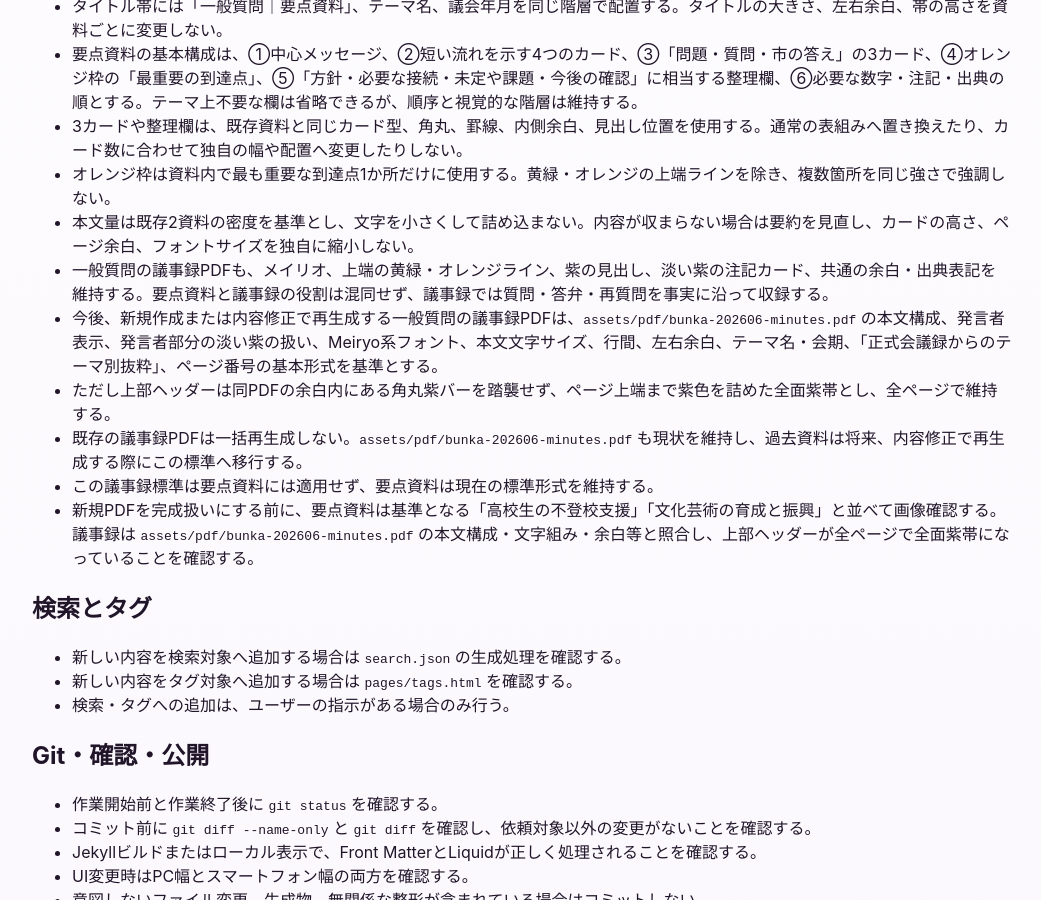
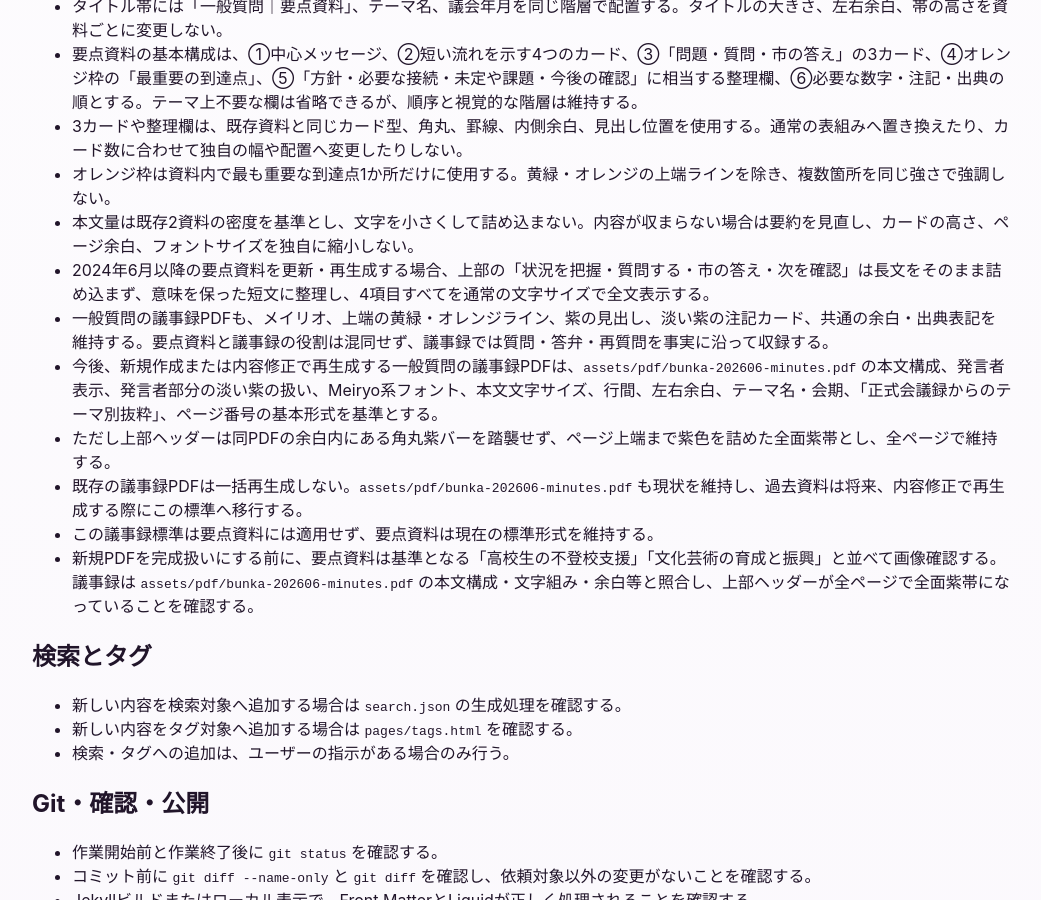
Before and after one commit to sakioryousuke-eng/activity-site, a Jekyll site: the page built from AGENTS.md, in a window 1280 px wide and 900 px high, scrolled down 2062 px. Shown: the whole window, without its empty margins (118-1159 px from the left). Built offline with Jekyll 4.4.1, drawn with Linux system fonts in a browser that asks for light colours; our own code applies the rules of GitHub Pages for plain Markdown files.

Commit message:
Update Jun 2024 general question PDFs

```diff
--- a/AGENTS.md
+++ b/AGENTS.md
@@ -59,6 +59,7 @@
 - 3カードや整理欄は、既存資料と同じカード型、角丸、罫線、内側余白、見出し位置を使用する。通常の表組みへ置き換えたり、カード数に合わせて独自の幅や配置へ変更したりしない。
 - オレンジ枠は資料内で最も重要な到達点1か所だけに使用する。黄緑・オレンジの上端ラインを除き、複数箇所を同じ強さで強調しない。
 - 本文量は既存2資料の密度を基準とし、文字を小さくして詰め込まない。内容が収まらない場合は要約を見直し、カードの高さ、ページ余白、フォントサイズを独自に縮小しない。
+- 2024年6月以降の要点資料を更新・再生成する場合、上部の「状況を把握・質問する・市の答え・次を確認」は長文をそのまま詰め込まず、意味を保った短文に整理し、4項目すべてを通常の文字サイズで全文表示する。
 - 一般質問の議事録PDFも、メイリオ、上端の黄緑・オレンジライン、紫の見出し、淡い紫の注記カード、共通の余白・出典表記を維持する。要点資料と議事録の役割は混同せず、議事録では質問・答弁・再質問を事実に沿って収録する。
 - 今後、新規作成または内容修正で再生成する一般質問の議事録PDFは、`assets/pdf/bunka-202606-minutes.pdf` の本文構成、発言者表示、発言者部分の淡い紫の扱い、Meiryo系フォント、本文文字サイズ、行間、左右余白、テーマ名・会期、「正式会議録からのテーマ別抜粋」、ページ番号の基本形式を基準とする。
 - ただし上部ヘッダーは同PDFの余白内にある角丸紫バーを踏襲せず、ページ上端まで紫色を詰めた全面紫帯とし、全ページで維持する。
```
Also changed, not shown: 4 other files.
